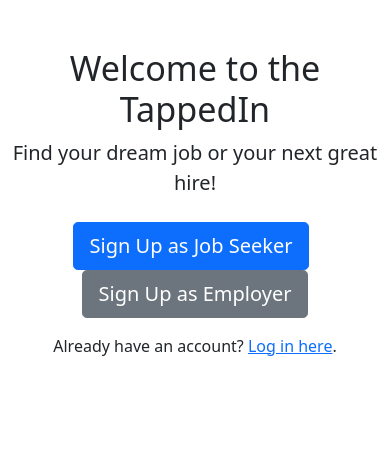
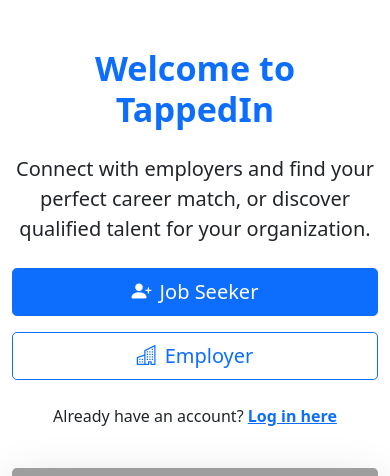
Before and after one commit to Ale-Newport/404-Not-Found, a Django app: page / in a window 390 px wide. Shown: the part 56-532 px from the top of the page. Before the commit the page ends 412 px from the top, so only its background shows below. Run offline with Django 5.2, Linux system fonts and the light colour scheme; parts of the project's set-up code (start-up, migrations or seed data) failed here and were passed over; some libraries are stand-ins or nearby versions; grey boxes are pictures that could not be loaded.

Commit message:
Improve stile of home page

```diff
--- a/app/templates/home.html
+++ b/app/templates/home.html
@@ -1,15 +1,105 @@
 {% extends 'base_content.html' %}
+{% block content %}
+<div class="landing-page">
+  <section class="hero-section py-5">
+    <div class="container">
+      <div class="row align-items-center">
+        <div class="col-lg-6 text-lg-start text-center mb-4 mb-lg-0">
+          <h1 class="display-4 fw-bold text-primary">Welcome to TappedIn</h1>
+          <p class="lead my-4">Connect with employers and find your perfect career match, or discover qualified talent for your organization.</p>
+          <div class="d-flex flex-column flex-sm-row justify-content-lg-start justify-content-center gap-3 mt-4">
+            <a href="{% url 'employee_signup' %}" class="btn btn-primary btn-lg px-4 py-2">
+              <i class="bi bi-person-plus-fill me-2"></i>Job Seeker
+            </a>
+            <a href="{% url 'employer_signup' %}" class="btn btn-outline-primary btn-lg px-4 py-2">
+              <i class="bi bi-building me-2"></i>Employer
+            </a>
+          </div>
+          <p class="mt-4">
+            Already have an account?
+            <a href="{% url 'login' %}" class="text-primary fw-bold">Log in here</a>
+          </p>
+        </div>
+        <div class="col-lg-6">
+          <div class="text-center">
+            <img src="/api/placeholder/600/400" alt="TappedIn - Job matching platform" class="img-fluid rounded-3 shadow-lg">
+          </div>
+        </div>
+      </div>
+    </div>
+  </section>
 
-{% block content %}
-<div class="container mt-5 text-center">
-    <h1 class="display-4">Welcome to the TappedIn</h1>
-    <p class="lead">Find your dream job or your next great hire!</p>
-    <div class="mt-4">
-        <a href="{% url 'employee_signup' %}" class="btn btn-primary btn-lg me-2">Sign Up as Job Seeker</a>
-        <a href="{% url 'employer_signup' %}" class="btn btn-secondary btn-lg">Sign Up as Employer</a>
+  <section class="features-section bg-light py-5">
+    <div class="container">
+      <h2 class="text-center mb-5">Why Choose TappedIn?</h2>
+      <div class="row g-4">
+        <div class="col-md-4">
+          <div class="card h-100 border-0 shadow-sm">
+            <div class="card-body text-center p-4">
+              <div class="feature-icon bg-primary text-white rounded-circle mx-auto mb-4">
+                <i class="bi bi-search"></i>
+              </div>
+              <h3 class="h5 mb-3">Smart Matching</h3>
+              <p class="card-text">Our advanced algorithms match your skills and preferences with the perfect opportunities.</p>
+            </div>
+          </div>
+        </div>
+        <div class="col-md-4">
+          <div class="card h-100 border-0 shadow-sm">
+            <div class="card-body text-center p-4">
+              <div class="feature-icon bg-primary text-white rounded-circle mx-auto mb-4">
+                <i class="bi bi-people"></i>
+              </div>
+              <h3 class="h5 mb-3">Vast Network</h3>
+              <p class="card-text">Connect with thousands of employers and job seekers across diverse industries.</p>
+            </div>
+          </div>
+        </div>
+        <div class="col-md-4">
+          <div class="card h-100 border-0 shadow-sm">
+            <div class="card-body text-center p-4">
+              <div class="feature-icon bg-primary text-white rounded-circle mx-auto mb-4">
+                <i class="bi bi-shield-check"></i>
+              </div>
+              <h3 class="h5 mb-3">Verified Profiles</h3>
+              <p class="card-text">All profiles are verified to ensure you connect with legitimate opportunities and candidates.</p>
+            </div>
+          </div>
+        </div>
+      </div>
     </div>
-    <div class="mt-3">
-        <p>Already have an account? <a href="{% url 'login' %}">Log in here</a>.</p>
+  </section>
+
+  <section class="testimonials-section py-5">
+    <div class="container">
+      <h2 class="text-center mb-5">Success Stories</h2>
+      <div class="row">
+        <div class="col-lg-10 mx-auto">
+          <div class="testimonial-carousel">
+            <div class="testimonial-item bg-white p-4 rounded shadow-sm">
+              <p class="mb-3">"TappedIn helped me find my dream job in just two weeks. The platform was intuitive and the matching system really understood what I was looking for."</p>
+              <div class="d-flex align-items-center">
+                <div class="testimonial-avatar bg-secondary text-white rounded-circle me-3">JD</div>
+                <div>
+                  <h5 class="mb-0">Jane Doe</h5>
+                  <p class="text-muted mb-0">Software Developer</p>
+                </div>
+              </div>
+            </div>
+          </div>
+        </div>
+      </div>
     </div>
+  </section>
+
+  <section class="cta-section bg-primary text-white py-5">
+    <div class="container text-center">
+      <h2 class="mb-4">Ready to get TappedIn?</h2>
+      <p class="lead mb-4">Join thousands of professionals who have already found success on our platform.</p>
+      <div class="d-flex justify-content-center gap-3">
+        <a href="{% url 'employee_signup' %}" class="btn btn-light btn-lg px-4">Sign Up Now</a>
+      </div>
+    </div>
+  </section>
 </div>
 {% endblock %}
```
Also changed, not shown: app/static/css/custom.css (+84 -20 lines).
